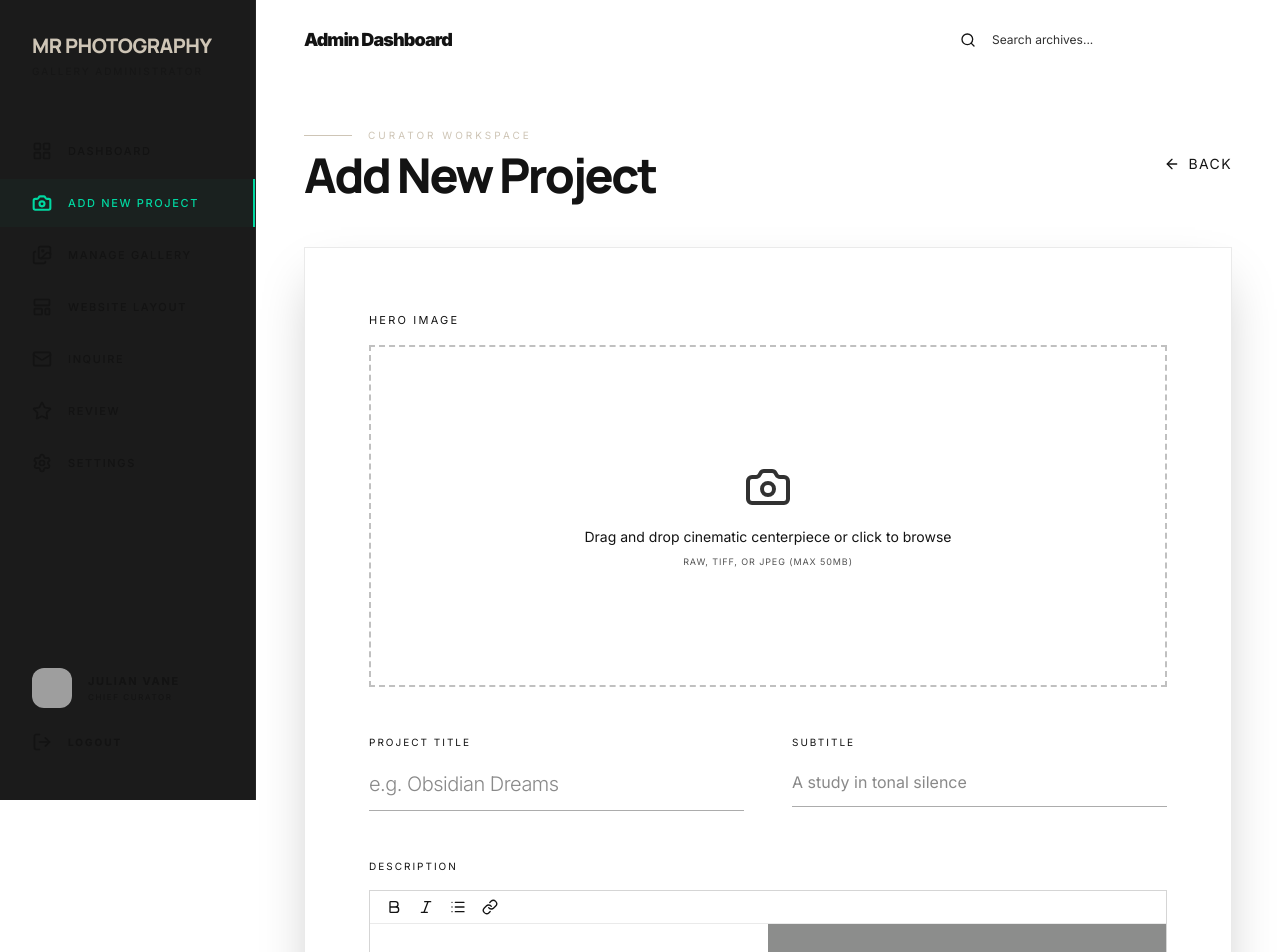
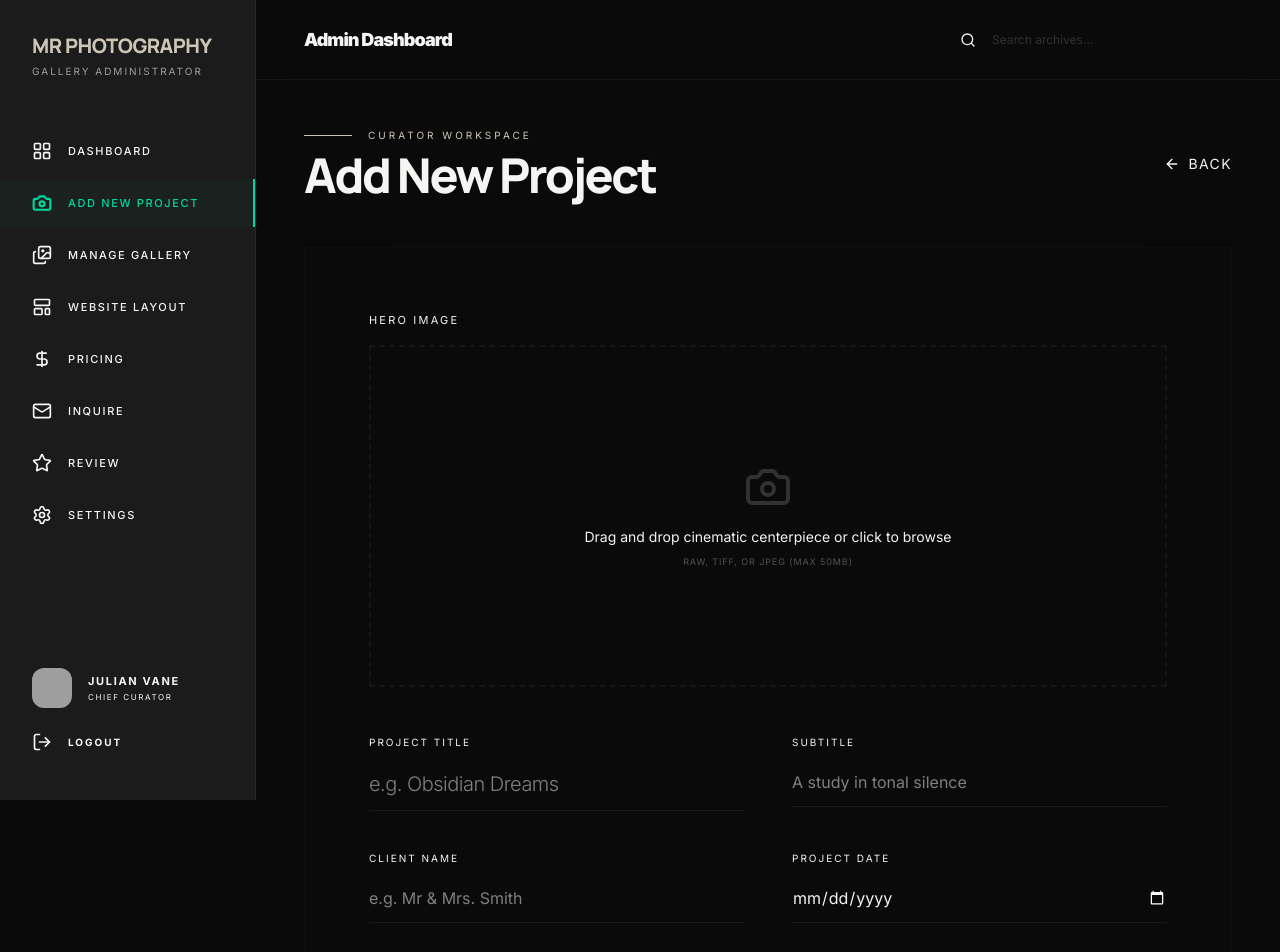
Before and after one commit to Pranshik18/MR-Photography, a Next.js app: page /admin/add-project in a window 1280 px wide. Shown: the top 952 px of the page. Built offline with nearby package versions, Linux system fonts and the light colour scheme; grey boxes are pictures that could not be loaded.

Commit message:
refactor(ui): admin panel ui fix

```diff
--- a/src/Components/price/Price.tsx
+++ b/src/Components/price/Price.tsx
@@ -1,9 +1,40 @@
 "use client";
 
-import React from 'react';
+import React, { useEffect, useState } from 'react';
 import Link from 'next/link';
 
+interface PricingPackage {
+  _id: string;
+  title: string;
+  features: string[];
+  currency: 'INR' | 'USD';
+  price: number;
+  isActive: boolean;
+  isRecommended: boolean;
+}
+
 export const Pricing: React.FC = () => {
+  const [packages, setPackages] = useState<PricingPackage[]>([]);
+  const [loading, setLoading] = useState(true);
+
+  useEffect(() => {
+    const fetchPrices = async () => {
+      try {
+        const res = await fetch('/api/user/price');
+        const data = await res.json();
+        if (data.success && data.data) {
+          // Filter only active packages for the public facing UI
+          setPackages(data.data.filter((p: PricingPackage) => p.isActive));
+        }
+      } catch (error) {
+        console.error('Failed to fetch pricing:', error);
+      } finally {
+        setLoading(false);
+      }
+    };
+    fetchPrices();
+  }, []);
+
   return (
     <div className="bg-[#f5f5f5] min-h-screen pt-20 pb-20">
       <div className="max-w-6xl mx-auto px-6 md:px-10">
@@ -48,7 +79,47 @@ export const Pricing: React.FC = () => {
           </div>
         </section>
 
-        <section className="mt-14 grid grid-cols-1 md:grid-cols-2 gap-12 md:gap-10">
+        {!loading && packages.length > 0 && (
+          <section className="mt-20">
+            <h2 className="text-4xl font-serif italic text-center text-black mb-12">Curated Packages</h2>
+            <div className="grid grid-cols-1 md:grid-cols-2 lg:grid-cols-3 gap-8">
+              {packages.map((pkg) => (
+                <div
+                  key={pkg._id}
+                  className={`bg-white rounded-xl p-8 flex flex-col items-center justify-between border ${pkg.isRecommended ? 'border-[#2f4c6c] shadow-lg relative' : 'border-gray-200'}`}
+                >
+                  {pkg.isRecommended && (
+                    <span className="absolute -top-3 bg-[#2f4c6c] text-white text-[10px] uppercase tracking-widest px-4 py-1 rounded-full font-semibold">
+                      RECOMMENDED
+                    </span>
+                  )}
+                  <h3 className="text-2xl font-serif mb-2 text-center text-gray-900">{pkg.title}</h3>
+                  <p className="text-3xl font-bold text-[#4a5568] mb-6">
+                    {pkg.currency === 'INR' ? '₹' : '$'}{pkg.price.toLocaleString()}
+                  </p>
+
+                  <ul className="text-[14px] text-gray-600 mb-8 space-y-3 w-full">
+                    {pkg.features.map((feature, idx) => (
+                      <li key={idx} className="flex items-start">
+                        <span className="text-[#2f4c6c] mr-2">•</span>
+                        <span>{feature}</span>
+                      </li>
+                    ))}
+                  </ul>
+
+                  <Link
+                    href="/contact"
+                    className="w-full text-center rounded-full bg-gray-100 border border-gray-300 px-6 py-3 text-[11px] font-semibold uppercase tracking-widest text-gray-800 hover:bg-gray-200 transition-colors"
+                  >
+                    Inquire Now
+                  </Link>
+                </div>
+              ))}
+            </div>
+          </section>
+        )}
+
+        <section className="mt-20 grid grid-cols-1 md:grid-cols-2 gap-12 md:gap-10">
           <article className="text-center">
             <h2 className="text-6xl font-serif italic text-[#2f4c6c] mb-8">Travel</h2>
             <p className="text-[15px] md:text-[1.05rem] text-gray-600 leading-relaxed max-w-md mx-auto">
--- a/src/app/admin/add-project/page.tsx
+++ b/src/app/admin/add-project/page.tsx
@@ -478,6 +478,25 @@ function AddProjectContent() {
               className="w-full bg-transparent border-b border-outline-variant/40 py-3 focus:outline-none focus:border-primary text-on-surface-variant font-body text-base transition-all"
             />
           </div>
+          <div className="relative group">
+            <label className="font-label text-[10px] uppercase tracking-[0.2em] text-on-surface-variant block mb-2">Client Name</label>
+            <input
+              type="text"
+              value={clientName}
+              onChange={(e) => setClientName(e.target.value)}
+              placeholder="e.g. Mr & Mrs. Smith"
+              className="w-full bg-transparent border-b border-outline-variant/40 py-3 focus:outline-none focus:border-primary text-on-surface-variant font-body text-base transition-all"
+            />
+          </div>
+          <div className="relative group">
+            <label className="font-label text-[10px] uppercase tracking-[0.2em] text-on-surface-variant block mb-2">Project Date</label>
+            <input
+              type="date"
+              value={projectDate}
+              onChange={(e) => setProjectDate(e.target.value)}
+              className="w-full bg-transparent border-b border-outline-variant/40 py-3 focus:outline-none focus:border-primary text-on-surface-variant font-body text-base transition-all [color-scheme:dark]"
+            />
+          </div>
         </div>
 
         {/* Description */}
@@ -529,9 +548,9 @@ function AddProjectContent() {
               onChange={(e) => setProjectCategory(e.target.value)}
               className="w-full bg-transparent border-b border-outline-variant/40 py-3 focus:outline-none focus:border-primary text-on-surface-variant font-body text-base transition-all cursor-pointer"
             >
-              <option value="" className="text-gray-900">Select Category</option>
+              <option value="" className="bg-[#1B1B1B] text-white">Select Category</option>
               {['WEDDINGS', 'PRE-WEDDING', 'PARTIES', 'TRADITIONS', 'MATERNITY', 'BOUDOIR', 'COMMERCIAL'].map(cat => (
-                <option key={cat} value={cat} className="text-gray-900">{cat}</option>
+                <option key={cat} value={cat} className="bg-[#1B1B1B] text-white">{cat}</option>
               ))}
             </select>
           </div>
--- a/src/app/admin/layout.tsx
+++ b/src/app/admin/layout.tsx
@@ -43,7 +43,7 @@ export default function AdminLayout({ children }: { children: ReactNode }) {
 
   return (
     <AdminProvider>
-      <div className="min-h-screen film-grain">
+      <div className="min-h-screen film-grain admin-theme bg-surface text-on-surface">
         <Sidebar variant="desktop" />
 
         {isMobileNavOpen ? (
--- a/src/app/admin/login/page.tsx
+++ b/src/app/admin/login/page.tsx
@@ -55,16 +55,16 @@ const AdminLoginPage = () => {
     }
 
     return (
-        <div className="bg-surface text-on-surface font-sans selection:bg-primary/30 selection:text-primary min-h-screen flex items-center justify-center overflow-hidden relative py-16">
+        <div className="admin-theme bg-surface text-on-surface font-sans selection:bg-primary/30 selection:text-primary min-h-screen flex items-center justify-center overflow-hidden relative py-16">
             <div className="absolute inset-0 z-0">
-                <div className="absolute inset-0 bg-surface-lowest"></div>
+                <div className="absolute inset-0 bg-surface-container-lowest"></div>
                 <img
                     alt="blurred cinematic long exposure"
                     className="absolute inset-0 w-full h-full object-cover opacity-20 grayscale brightness-50"
                     src="https://lh3.googleusercontent.com/aida-public/AB6AXuDsBaCdljwHNyvN44o8BmO6u6w-VDfuBXWTyKeYpi_6pBrC578ShylEJDUtSgx1xdnzeHojlhJG7icBe_vRvSSLh2Ahku-NxsXWAcgVLFJ9Att4SkEZQ6j4qPrGlLPAS_Io6gPmA6-pCWpJrtbncHLkyyJkn2okICLvsKTCOo872kpy1qQyqP4aMerrJIkRJbXa9Gz4U_zDGKzyn6mu6HOQQAQpSSG_RbSBF12DL2TfSfMz5yGT-tPt6j9qP4g2MbZUtm9xmG4pz0vO"
                 />
                 <div className="absolute inset-0 vignette"></div>
-                <div className="absolute inset-0 bg-linear-to-b from-transparent via-surface/40 to-surface-lowest"></div>
+                <div className="absolute inset-0 bg-linear-to-b from-transparent via-surface/40 to-surface-container-lowest"></div>
             </div>
             <main className="relative z-10 w-full max-w-md px-6">
                 <div className="bg-surface/70 backdrop-blur-2xl border border-outline-variant/10 shadow-[0_0_60px_-15px_rgba(0,0,0,0.5)] rounded-lg p-10 md:p-12 flex flex-col items-center">
--- a/src/app/admin/sidebar.tsx
+++ b/src/app/admin/sidebar.tsx
@@ -13,6 +13,7 @@ const navItems = [
   { icon: Camera, label: 'Add New Project', path: '/admin/add-project' },
   { icon: Images, label: 'Manage Gallery', path: '/admin/manage-portfolio' },
   { icon: LayoutTemplate, label: 'Website Layout', path: '/admin/website-layout' },
+  { icon: DollarSign, label: 'Pricing', path: '/admin/pricing' },
   { icon: Mail, label: 'Inquire', path: '/admin/inquire' },
   { icon: Star, label: 'Review', path: '/admin/review' },
   { icon: Settings, label: 'Settings', path: '/admin/settings' },
--- a/src/app/globals.css
+++ b/src/app/globals.css
@@ -97,3 +97,5 @@
       transition: background-color 5000s ease-in-out 0s;
   }
 }
+
+.admin-theme { --surface: #0a0a0a; --on-surface: #f5f5f4; }
```
